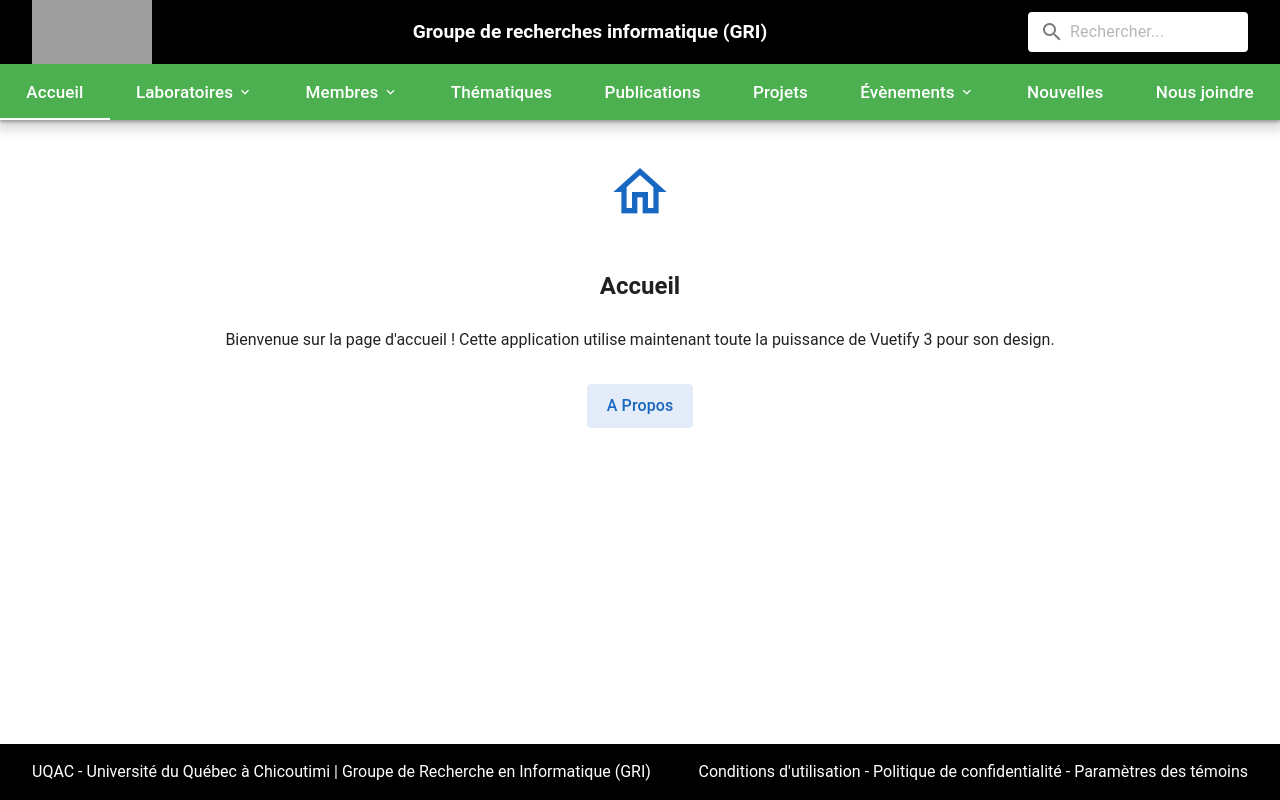
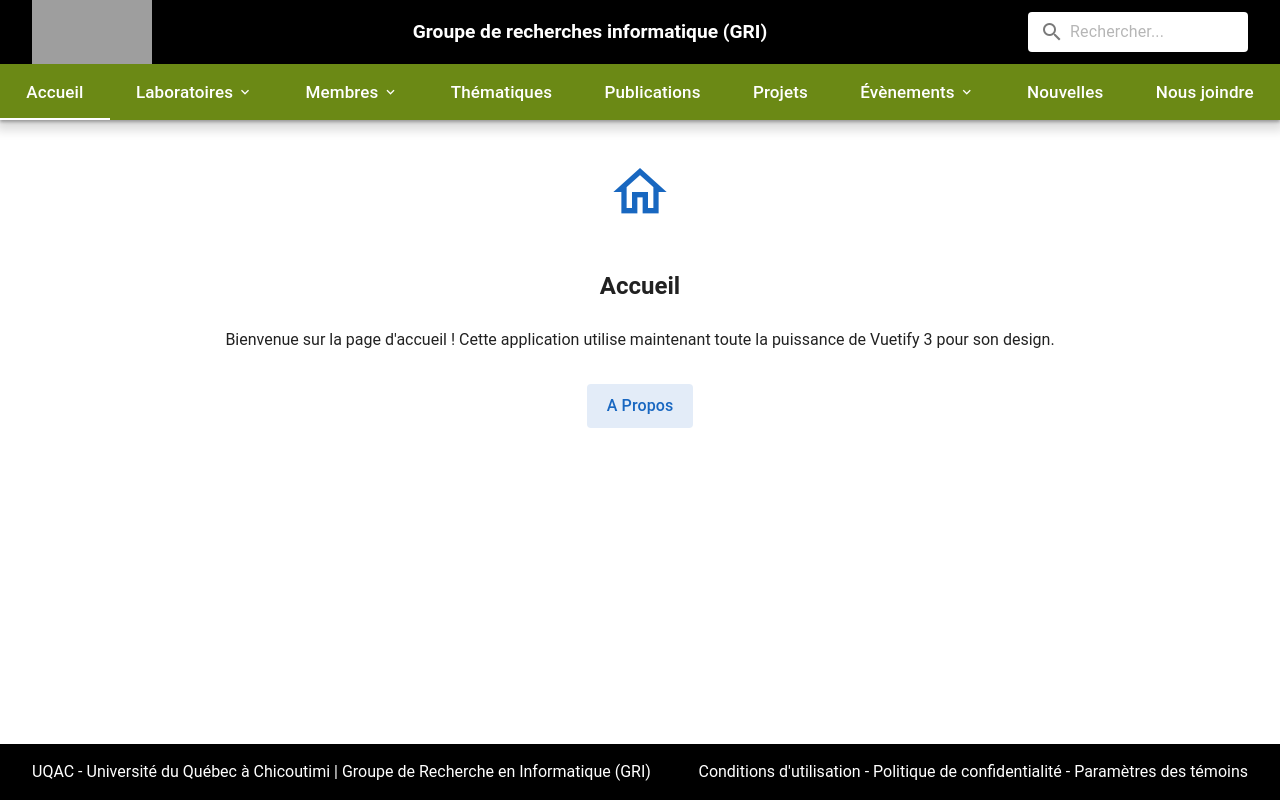
Before and after one commit to lupin100/Stage-Uqac, a Vue app in the folder frontend/: page / in a window 1280 px wide. Built offline with nearby package versions, Linux system fonts and the light colour scheme; grey boxes are pictures that could not be loaded.

Commit message:
bon vert

```diff
--- a/frontend/src/components/AppHeader.vue
+++ b/frontend/src/components/AppHeader.vue
@@ -29,7 +29,7 @@ import logo from '../assets/logo_uqac.svg'
     <template #extension>
   <div class="nav-bar">
     <v-tabs
-      bg-color="green"
+      bg-color="#6b8915"
       color="white"
       grow
     >
```
